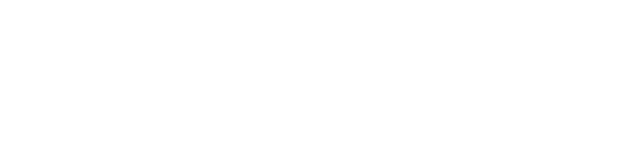
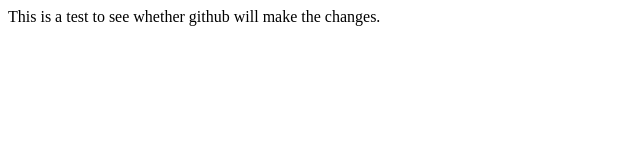
Before and after one commit to yuvrajjain2003/summer23-webdev, a plain HTML site: page index.html in a window 1280 px wide. Shown: the whole page, without its empty margins (0-640 px from the left). Drawn offline with Linux system fonts and the light colour scheme.

Commit message:
Adding a test line into the HTML file.

```diff
--- a/index.html
+++ b/index.html
@@ -8,7 +8,7 @@
 </head>
 
 <body>
-
+    This is a test to see whether github will make the changes.
 </body>
 
 </html>
```
